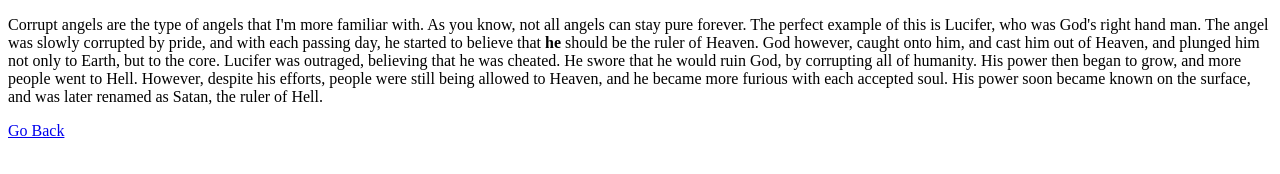
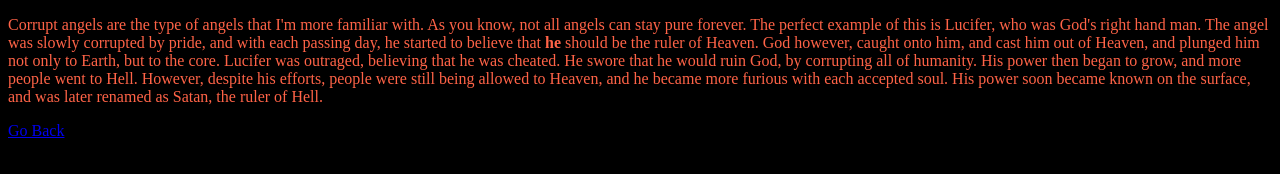
Before and after one commit to MikeyNoC/Strange-Website, a plain HTML site: page Corrupt.html in a window 1280 px wide. Drawn offline with Linux system fonts and the light colour scheme.

Commit message:
Update Corrupt.html

```diff
--- a/Corrupt.html
+++ b/Corrupt.html
@@ -1,7 +1,12 @@
 <!DOCTYPE html>
 <head>
-  <title>Corrupt</title>
+  <title style="color:Tomato;">Corrupt</title>
+  <style>
+  body{
+    background-color: Black
+  }
+  </style>
 </head>
-<p>Corrupt angels are the type of angels that I'm more familiar with. As you know, not all angels can stay pure forever. The perfect example of this is Lucifer, who was God's right hand man. The angel was slowly corrupted by pride, and with each passing day, he started to believe that <b>he</b> should be the ruler of Heaven. God however, caught onto him, and cast him out of Heaven, and plunged him not only to Earth, but to the core. Lucifer was outraged, believing that he was cheated. He swore that he would ruin God, by corrupting all of humanity. His power then began to grow, and more people went to Hell. However, despite his efforts, people were still being allowed to Heaven, and he became more furious with each accepted soul. His power soon became known on the surface, and was later renamed as Satan, the ruler of Hell.</p>
+<p style="color:Tomato;">Corrupt angels are the type of angels that I'm more familiar with. As you know, not all angels can stay pure forever. The perfect example of this is Lucifer, who was God's right hand man. The angel was slowly corrupted by pride, and with each passing day, he started to believe that <b>he</b> should be the ruler of Heaven. God however, caught onto him, and cast him out of Heaven, and plunged him not only to Earth, but to the core. Lucifer was outraged, believing that he was cheated. He swore that he would ruin God, by corrupting all of humanity. His power then began to grow, and more people went to Hell. However, despite his efforts, people were still being allowed to Heaven, and he became more furious with each accepted soul. His power soon became known on the surface, and was later renamed as Satan, the ruler of Hell.</p>
 <p><a href="file:///C:/Users/michael/Desktop/4%20Window%20Project/Angels.html" target="_blank">Go Back</a></p>
 </html>
```
